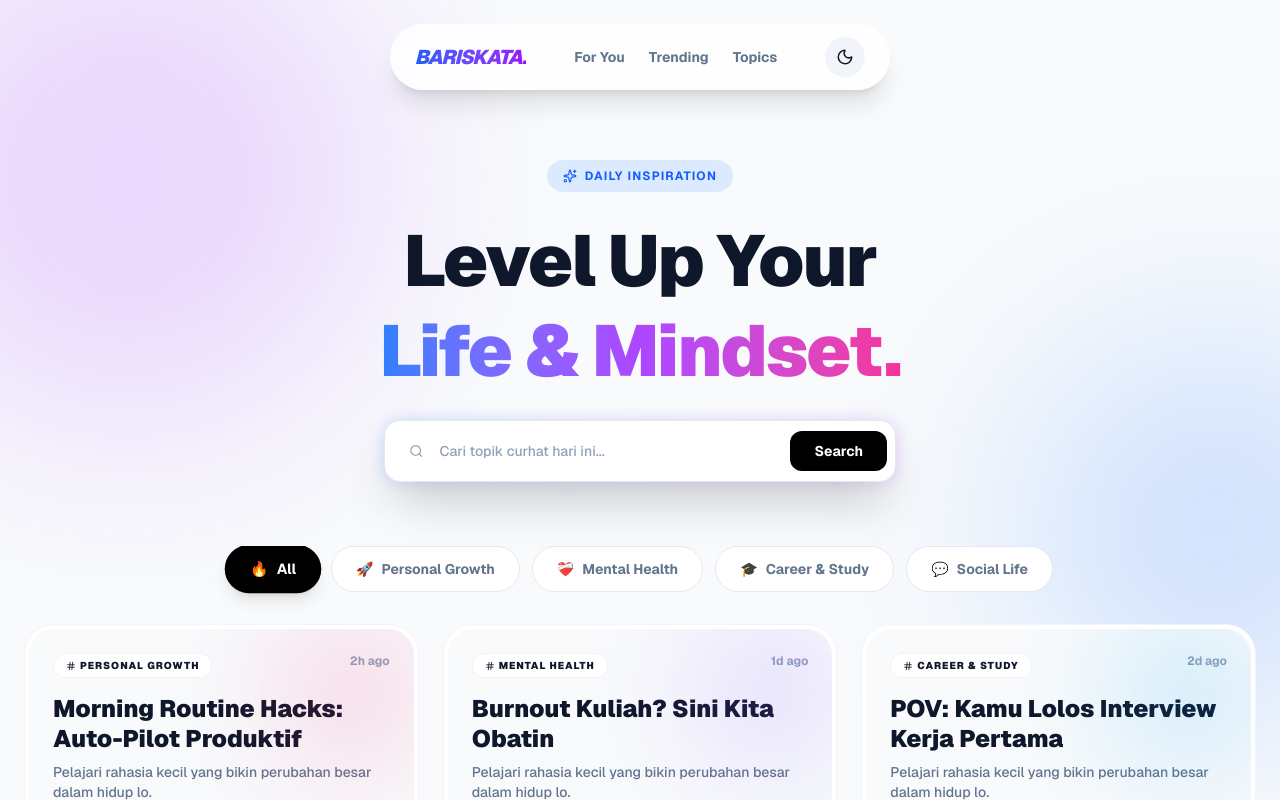
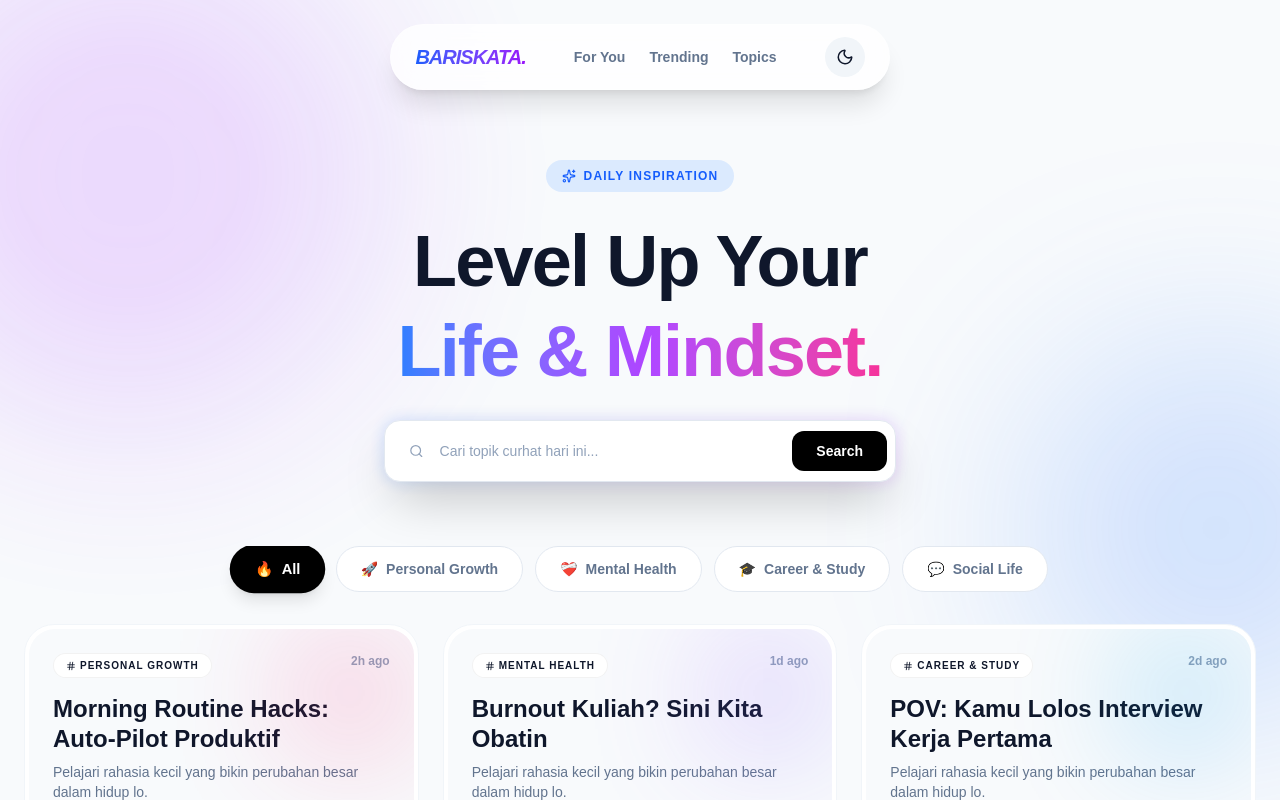
Before and after one commit to fathullahbk/bariskata, a Next.js app: page / in a window 1280 px wide. Shown: the top 800 px of the page. Built offline with nearby package versions, Linux system fonts and the light colour scheme.

Commit message:
perbaikan darkmode

```diff
--- a/src/app/layout.tsx
+++ b/src/app/layout.tsx
@@ -18,13 +18,20 @@ export const metadata: Metadata = {
   description: "Pulihkan Hati melalui Untaian Kata",
 };
 
-export default function RootLayout({ children }: { children: React.ReactNode }) {
+export default function RootLayout({
+  children,
+}: {
+  children: React.ReactNode;
+}) {
   return (
-    <html lang="en" suppressHydrationWarning> {/* Tambahkan suppressHydrationWarning */}
-      <body
-        className={`${geistSans.variable} ${geistMono.variable} antialiased`}
-      >
-        {children}
+    // Tambahkan suppressHydrationWarning di sini
+    <html lang="en" suppressHydrationWarning>
+      <head />
+      {/* Pastikan body tidak memiliki class manual yang menimpa */}
+      <body className="antialiased">
+        <Providers>
+          {children}
+        </Providers>
       </body>
     </html>
   );
```
